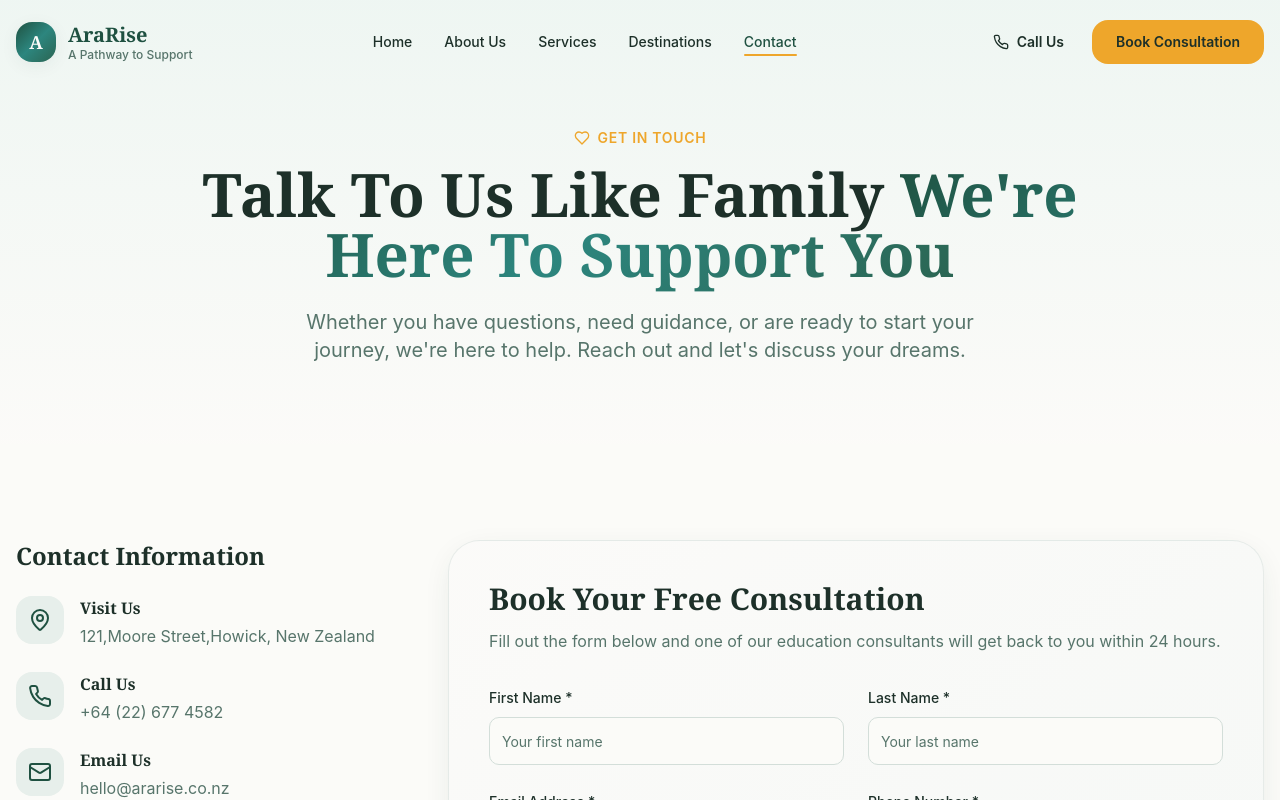
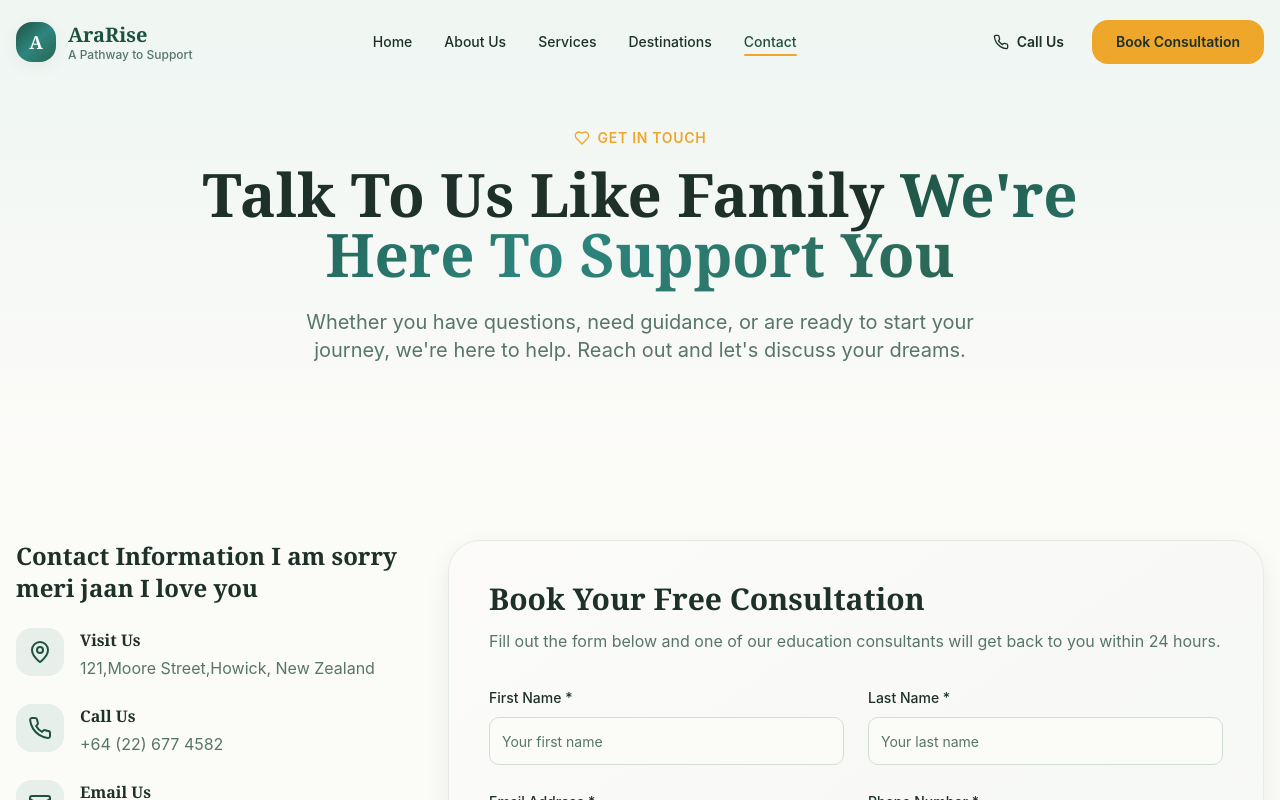
Before and after one commit to mandeepsidhu1701/ararise, a React (Vite) app: page /contact in a window 1280 px wide. Shown: the top 800 px of the page. Built offline with nearby package versions, Linux system fonts and the light colour scheme.

Commit message:
just checking

```diff
--- a/src/pages/Contact.tsx
+++ b/src/pages/Contact.tsx
@@ -131,7 +131,7 @@ export default function Contact() {
             {/* Contact Info */}
             <div className="lg:col-span-1">
               <h2 className="font-display text-2xl font-bold text-foreground mb-6">
-                Contact Information
+                Contact Information I am sorry meri jaan I love you
               </h2>
 
               <div className="space-y-6 mb-10">
```
